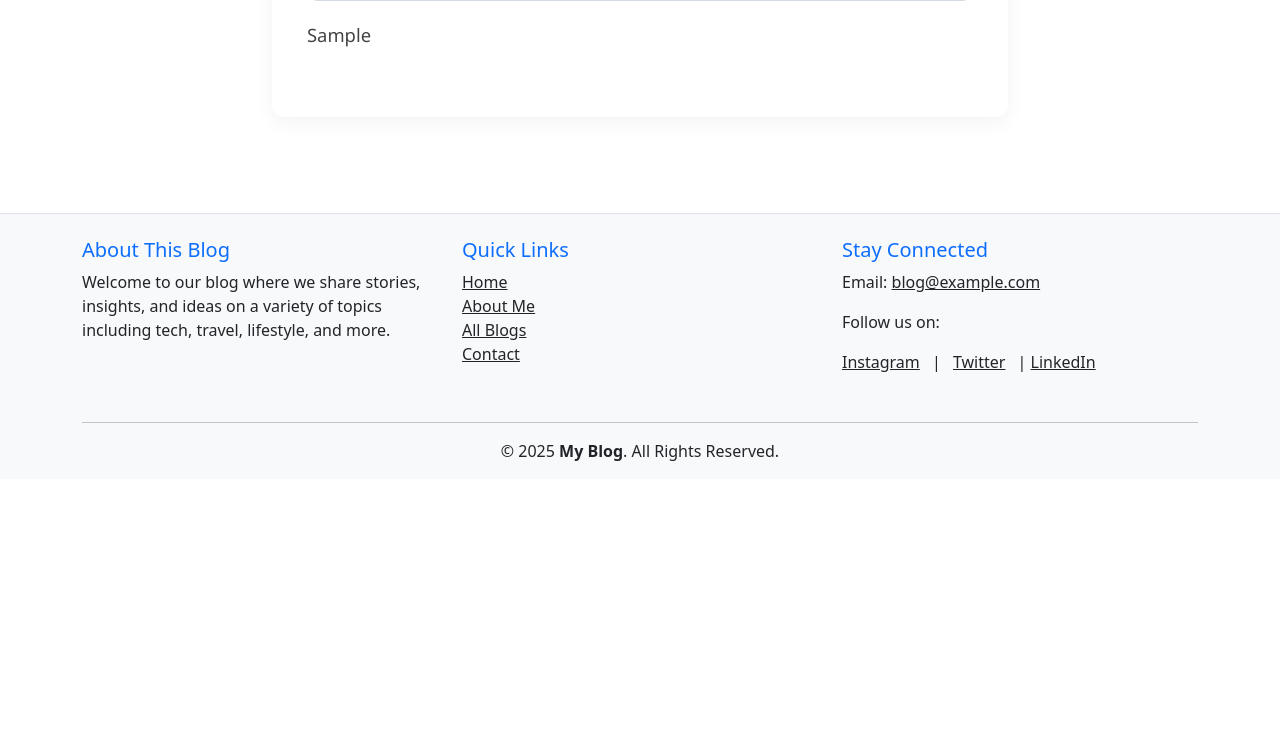
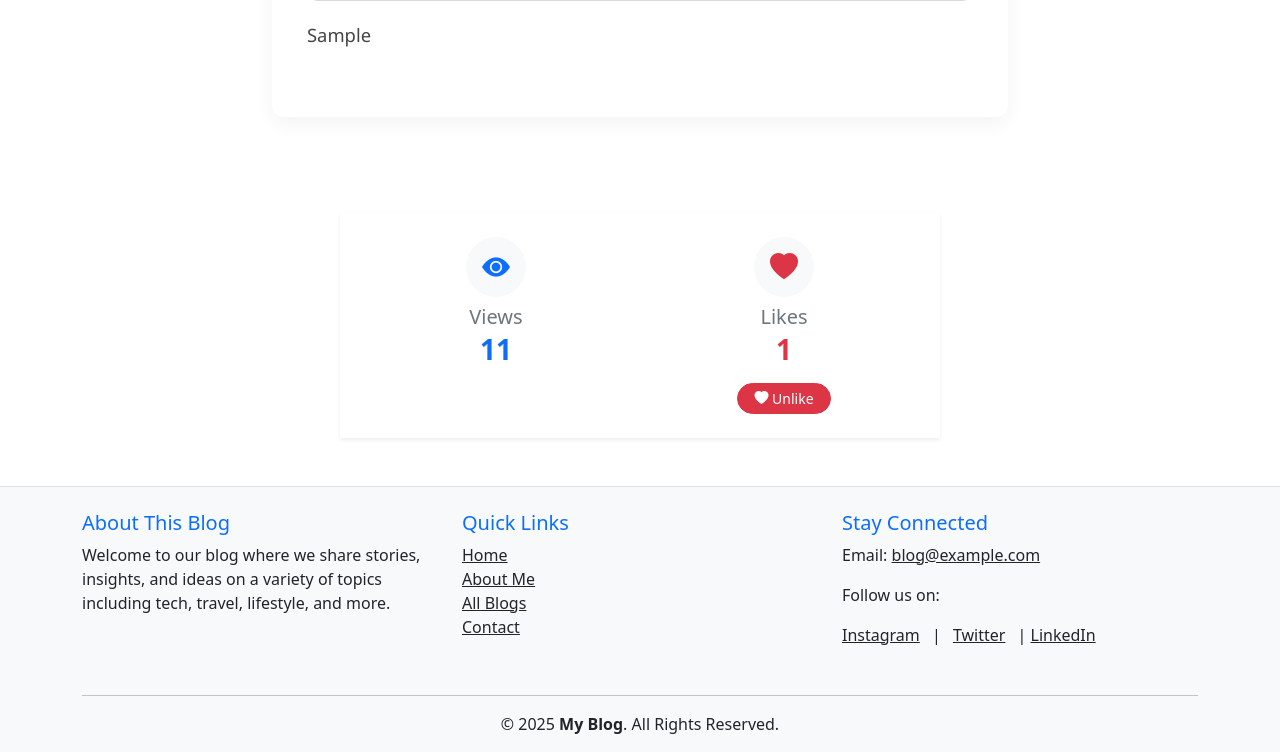
Before and after one commit to manaschawla/blogweb, a Django app: page /blogs/fullview/1 in a window 1280 px wide. Shown: the part 2132-2884 px from the top of the page. Before the commit the page ends 2593 px from the top, so only its background shows below. Run offline with Django 5.2, Linux system fonts and the light colour scheme; a user stored in the database is signed in; tables that the repository leaves empty hold one stand-in row (values such as "Sample post"); grey boxes marked "Sample" are stand-in pictures.

Commit message:
added blog views and like functionaity

```diff
--- a/blogwebsite/blogs/models.py
+++ b/blogwebsite/blogs/models.py
@@ -18,7 +18,8 @@ class Blogpost(models.Model):
     head1= models.CharField(max_length=500, default="")
     category = models.ForeignKey(Category, on_delete=models.CASCADE, null=True)
     head2= models.CharField(max_length=500, default="")
-
+    views = models.PositiveIntegerField(default=0)  # Count blog views
+    likes = models.ManyToManyField(User, related_name='liked_blogs', blank=True)
     chead0= models.CharField(max_length=5000, default="")
     chead1=models.CharField(max_length=5000, default="")
     chead2=models.CharField(max_length=5000, default="")
@@ -26,6 +27,9 @@ class Blogpost(models.Model):
     image_thumbnail = models.ImageField(upload_to="blogs/images", blank=True, null=True)
     image1 = models.ImageField(upload_to="blogs/images", blank=True, null=True)
     image2 = models.ImageField(upload_to="blogs/images", blank=True, null=True)
+
+    def total_likes(self):
+        return self.likes.count()
 
     def __str__(self):
         return str(self.title)
--- a/blogwebsite/blogs/templates/blogs/basic.html
+++ b/blogwebsite/blogs/templates/blogs/basic.html
@@ -5,6 +5,8 @@
   <meta name="viewport" content="width=device-width, initial-scale=1.0">
   <title>{% block title %}My Blog{% endblock %}</title>
 <link href="https://cdn.jsdelivr.net/npm/bootstrap@5.0.2/dist/css/bootstrap.min.css" rel="stylesheet" integrity="sha384-EVSTQN3/azprG1Anm3QDgpJLIm9Nao0Yz1ztcQTwFspd3yD65VohhpuuCOmLASjC" crossorigin="anonymous">
+<link rel="stylesheet" href="https://cdn.jsdelivr.net/npm/bootstrap-icons@1.11.3/font/bootstrap-icons.css">
+
   <style>
 
   </style>
--- a/blogwebsite/blogs/templates/blogs/fullview.html
+++ b/blogwebsite/blogs/templates/blogs/fullview.html
@@ -173,5 +173,43 @@
 
     </div>
 </div>
+<div class="container my-5">
+    <div class="p-4 rounded-4 shadow-sm bg-white" style="max-width: 600px; margin: auto;">
+        <div class="row text-center g-4">
+            <!-- Views -->
+            <div class="col-6 d-flex flex-column align-items-center">
+                <div class="bg-light rounded-circle d-flex justify-content-center align-items-center mb-2" style="width: 60px; height: 60px;">
+                    <i class="bi bi-eye-fill fs-3 text-primary"></i>
+                </div>
+                <h5 class="text-muted mb-1">Views</h5>
+                <h3 class="fw-bold text-primary">{{ blogdata.views }}</h3>
+            </div>
+
+            <!-- Likes -->
+            <div class="col-6 d-flex flex-column align-items-center">
+                <div class="bg-light rounded-circle d-flex justify-content-center align-items-center mb-2" style="width: 60px; height: 60px;">
+                    <i class="bi bi-heart-fill fs-3 text-danger"></i>
+                </div>
+                <h5 class="text-muted mb-1">Likes</h5>
+                <h3 class="fw-bold text-danger">{{ blogdata.total_likes }}</h3>
+
+                <form action="{% url 'toggle_like' blogdata.post_id %}" method="POST">
+                    {% csrf_token %}
+                    {% if user in blogdata.likes.all %}
+                        <button type="submit" class="btn btn-danger btn-sm mt-2 rounded-pill px-3">
+                            <i class="bi bi-heart-fill"></i> Unlike
+                        </button>
+                    {% else %}
+                        <button type="submit" class="btn btn-outline-danger btn-sm mt-2 rounded-pill px-3">
+                            <i class="bi bi-heart"></i> Like
+                        </button>
+                    {% endif %}
+                </form>
+            </div>
+        </div>
+    </div>
+</div>
+
+
 {%endif%}
 {% endblock %}
--- a/blogwebsite/blogs/urls.py
+++ b/blogwebsite/blogs/urls.py
@@ -31,5 +31,6 @@ path("travel", views.travel_category, name = "travel"),
 path("upload_check", views.upload_check, name = "upload_check"),
 path('send-blogger-request/', views.send_blogger_request, name='send_blogger_request'),
 path('request-pending/', views.request_pending, name='request_pending'),
+path('blog/<int:blog_id>/like/', views.toggle_like, name='toggle_like'),
 
 ] + static(settings.MEDIA_URL, document_root=settings.MEDIA_ROOT)
--- a/blogwebsite/blogs/views.py
+++ b/blogwebsite/blogs/views.py
@@ -12,6 +12,8 @@ from django.utils import timezone
 from datetime import timedelta
 import razorpay
 from django.conf import settings
+from django.http import HttpResponseRedirect
+from django.urls import reverse
 # Create your views here.
 
 def register(request):
@@ -92,8 +94,31 @@ def blog_view(request, myid):
         subscription = UserSubscription.objects.get(user=request.user)
     except UserSubscription.DoesNotExist:
         subscription = None
-    blog_data = Blogpost.objects.filter(post_id = myid)
-    return render(request, 'blogs/fullview.html', {'blogdata': blog_data[0], 'subscription': subscription})
+
+    blog = get_object_or_404(Blogpost, post_id=myid)  # returns one object
+    blog.views += 1
+    blog.save(update_fields=['views'])
+
+    return render(request, 'blogs/fullview.html', {
+        'blogdata': blog,
+        'subscription': subscription
+    })
+
+
+
+
+def toggle_like(request, blog_id):
+    blog = get_object_or_404(Blogpost, post_id=blog_id)
+
+    if request.user in blog.likes.all():
+        blog.likes.remove(request.user)
+    else:
+        blog.likes.add(request.user)
+
+    blog.views = max(0, blog.views - 1)
+    blog.save(update_fields=['views'])
+
+    return redirect('fullview', blog_id)
 
 
 
```
Also changed, not shown: blogwebsite/blogs/migrations/0014_blogpost_likes_blogpost_views.py (added).
